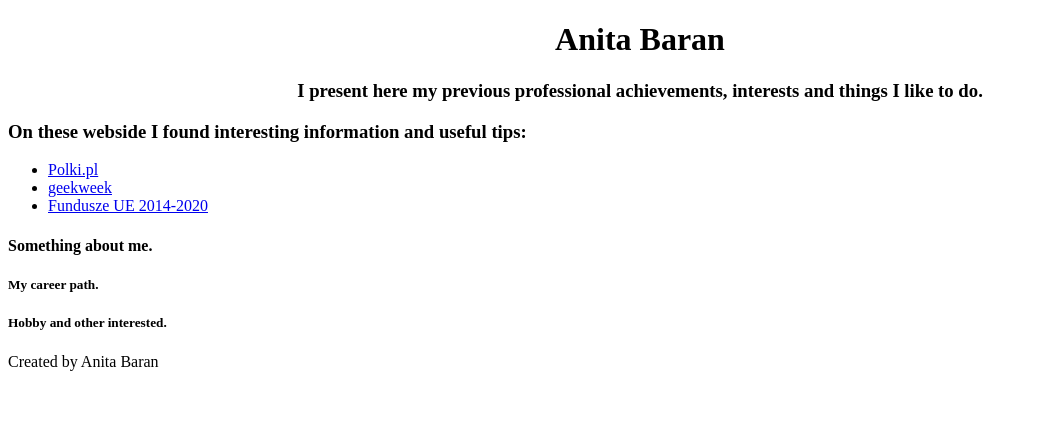
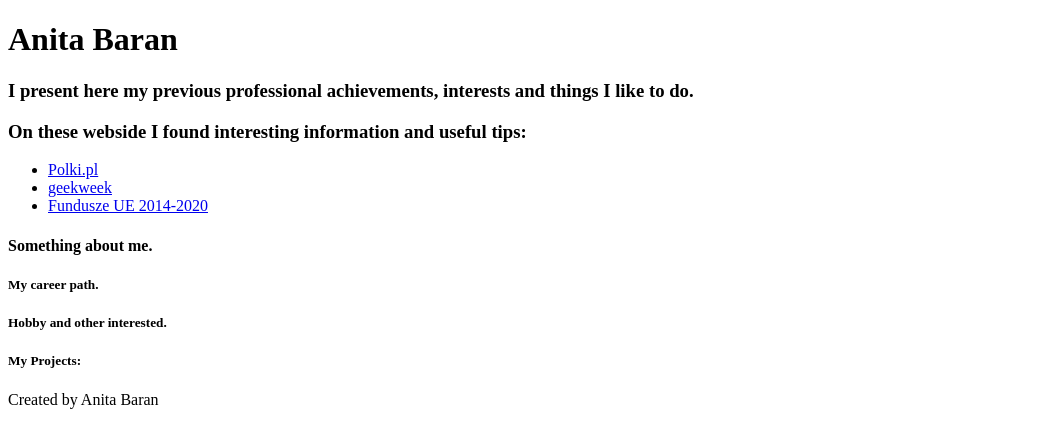
Before and after one commit to AnitaBarann/anitabarann.github.io, a plain HTML site: page index.html in a window 1280 px wide. Shown: the whole page, without its empty margins (0-1037 px from the left). Drawn offline with Linux system fonts and the light colour scheme.

Commit message:
Remove centered text and underlines; change the <h6> tag to <p> tag in the footer.

```diff
--- a/index.html
+++ b/index.html
@@ -6,28 +6,27 @@
 </head>
 <body>
 <header>
-    <div align="center">
+    <div>
         <h1>Anita Baran</h1>
         <h3>I present here my previous professional achievements, interests and things I like to do.</h3>
     </div>
-    <nav>
+</header>
+<main>
+    <div>
         <h3>On these webside I found interesting information and useful tips:</h3>
         <ul>
             <li><a href="http://polki.pl/">Polki.pl</a></li>
             <li><a href="http://www.geekweek.pl">geekweek</a></li>
             <li><a href="https://www.funduszeeuropejskie.gov.pl">Fundusze UE 2014-2020</a></li>
         </ul>
-    </nav>
-<main>
-    <h4>Something about me.</h4>
-    <div>
+    </div>
+    <article>
+        <h4>Something about me.</h4>
         <h5>My career path.</h5>
-    </div>
-    <div>
         <h5>Hobby and other interested.</h5>
-    </div>
+        <h5>My Projects:</h5>
+    </article>
 </main>
-</header>
 <footer>
     <p>Created by Anita Baran</p>
 </footer>
```
